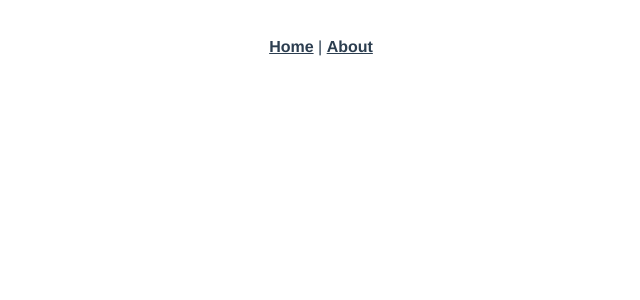
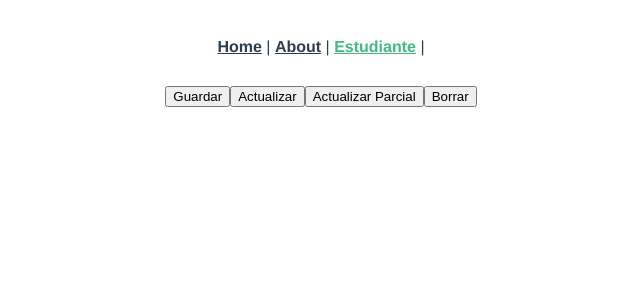
Before and after one commit to AndyDNH/pw_u4_p8_ac, a Vue app: page /estudiante in a window 1280 px wide. Before the commit this address had no page. Shown: the top 300 px of the page, without its empty margins (319-959 px from the left). Built offline with nearby package versions, Linux system fonts and the light colour scheme.

Commit message:
Taller 36

```diff
--- a/package.json
+++ b/package.json
@@ -8,6 +8,7 @@
     "test:unit": "vue-cli-service test:unit"
   },
   "dependencies": {
+    "axios": "^1.10.0",
     "core-js": "^3.8.3",
     "vue": "^3.2.13",
     "vue-router": "^4.0.3"
--- a/src/App.vue
+++ b/src/App.vue
@@ -1,10 +1,18 @@
 <template>
-  <nav>
-    <router-link to="/">Home</router-link> |
-    <router-link to="/about">About</router-link>
-  </nav>
+  <NavBar/>
   <router-view/>
 </template>
+
+<script>
+import NavBar from "@/components/NavBar.vue";
+export default{
+  components:{
+    NavBar
+  }
+
+};
+
+</script>
 
 <style>
 #app {
--- /dev/null
+++ b/src/clients/EstudianteClient.js
@@ -0,0 +1,57 @@
+import axios from "axios";
+
+// Guardar
+//  @POST
+//     @Path("")
+//     @Operation(summary = "Guardar Estudiante", description = "Esta capacidad permite guardar un estudiante ....")
+//     public Response guardar(@RequestBody EstudianteTo estudianteTo) {
+//         this.estudianteService.guardar(estudianteTo);
+//         return Response.status(Response.Status.OK).build();
+
+//     }
+
+const HEADER = {
+    headers: {
+                "Content-Type": "application/json"
+            }
+};
+
+const guardar = async(body) =>{
+    axios.post('http://localhost:8081/api/matricula/v1/estudiantes/', body).then(r => r.data);
+
+}
+
+const actualizar = async(body,id) =>{
+    axios.put(`http://localhost:8081/api/matricula/v1/estudiantes/${id}`,body, HEADER).then(resp => resp.data)
+
+}
+
+const actualizarParcial = async(body,id) =>{
+    axios.patch(`http://localhost:8081/api/matricula/v1/estudiantes/${id}`,body).then(resp => resp.data)
+
+}
+
+const borrar = async (id) => {
+    axios.delete(`http://localhost:8081/api/matricula/v1/estudiantes/${id}`).then(resp => resp.data)
+}
+
+
+export const guardarFachada = async(body) =>{
+    await guardar(body);
+
+}
+
+export const actualizarFachada = async(body,id) =>{
+    await actualizar(body,id);
+
+}
+
+export const actualizarParcialFachada = async(body,id) =>{
+    await actualizarParcial(body,id);
+
+
+}
+
+export const borrarFachada = async (id) => {
+    await borrar(id);
+}
--- /dev/null
+++ b/src/components/Estudiante.vue
@@ -0,0 +1,74 @@
+<template>
+
+    <div>
+        <button v-on:click="guardar()"> Guardar  </button>
+        <button v-on:click="actualizar()">Actualizar</button>
+        <button v-on:click="actualizarParcial()">Actualizar Parcial</button>
+        <button v-on:click="borrar()">Borrar</button>
+        <!-- <button v-on:click="guardar()">Consutlar</button> -->
+    </div>
+
+</template>
+
+<script>
+import { guardarFachada,actualizarFachada, actualizarParcialFachada,borrarFachada } from "@/clients/EstudianteClient";
+export default {
+
+    methods:{
+        async guardar(){
+            let formatoHora = 'T00:00:00';
+            const estudianteToBody = {
+                nombre:'Andres',
+                apellido:'Guaman',
+                fechaNacimiento:'2000-10-04' + formatoHora,
+                genero:'M'
+            };
+            await guardarFachada(estudianteToBody);
+            console.log('guardado');
+
+
+        },
+        async actualizar(){
+            let formatoHora = 'T00:00:00';
+            let id = 10
+            const estudianteToBody = {
+                nombre:'Damian',
+                apellido:'Guaman',
+                fechaNacimiento:'2010-10-04' + formatoHora,
+                genero:'M'
+            };
+            await actualizarFachada(estudianteToBody,id);
+            console.log('actualizar');
+
+
+        },
+        async actualizarParcial(){
+            let formatoHora = 'T00:00:00';
+            let id = 10
+            const estudianteToBody = {
+                apellido:'Guzman',
+            };
+            await actualizarParcialFachada(estudianteToBody,id);
+            console.log('actualizar parcial');
+
+        },
+
+        async borrar(){
+            let id = 4
+            await borrarFachada(id);
+            console.log('borrar');
+
+        },
+
+
+        consultar(){
+
+        }
+
+    }
+}
+</script>
+
+<style>
+
+</style>
--- /dev/null
+++ b/src/components/NavBar.vue
@@ -0,0 +1,18 @@
+<template>
+  <nav>
+    <router-link to="/">Home</router-link> |
+    <router-link to="/about">About</router-link> |
+    <router-link to="/estudiante">Estudiante</router-link> |
+
+  </nav>
+</template>
+
+<script>
+export default {
+
+}
+</script>
+
+<style>
+
+</style>
--- a/src/router/index.js
+++ b/src/router/index.js
@@ -1,11 +1,18 @@
 import { createRouter, createWebHistory } from 'vue-router'
 import HomeView from '../views/HomeView.vue'
+import EstudianteView from '../views/EstudianteView.vue'
+
 
 const routes = [
   {
     path: '/',
     name: 'home',
     component: HomeView
+  },
+  {
+    path: '/estudiante',
+    name: 'estudiante',
+    component: EstudianteView
   },
   {
     path: '/about',
--- /dev/null
+++ b/src/views/EstudianteView.vue
@@ -0,0 +1,15 @@
+<template>
+    <Estudiante />
+</template>
+
+<script>
+import Estudiante from '@/components/Estudiante.vue';
+export default {
+    components: {
+        Estudiante
+    }
+
+}
+</script>
+
+<style></style>
```
Also changed, not shown: 1 other file (tests, documents, lock files or other folders).
